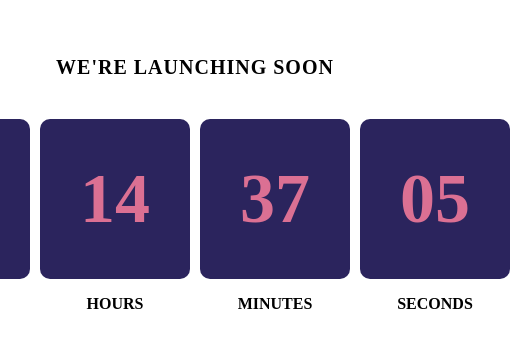
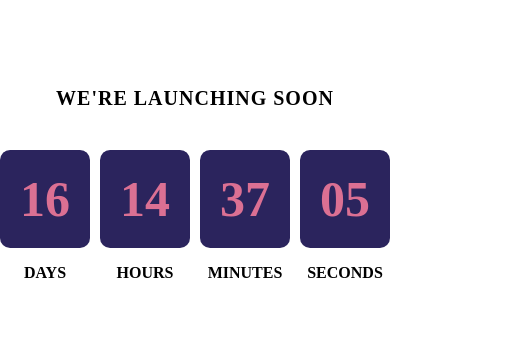
Before and after one commit to Omofolawee/count, a plain HTML site: page index.html in a window 390 px wide. Shown: the part 103-450 px from the top of the page, 510 px wide, since content can reach past the window. Drawn offline with Linux system fonts and the light colour scheme.

Commit message:
first commit

```diff
--- a/style.css
+++ b/style.css
@@ -14,6 +14,7 @@ body {
   flex-direction: column;
   justify-content: center;
   align-items: center;
+  text-align: center;
 }
 
 .title {
@@ -28,6 +29,9 @@ body {
   margin-top: 40px;
   display: flex;
   gap: 10px;
+  width: 80%;
+  display: flex;
+  justify-content: center;
 }
 
 .countdown {
@@ -54,3 +58,13 @@ body {
 .image {
   height: 30vh;
 }
+
+@media screen and (max-width: 960px) {
+  .count {
+    width: 90%;
+  }
+  .numbers {
+    padding: 20px;
+    font-size: 50px;
+  }
+}
```
